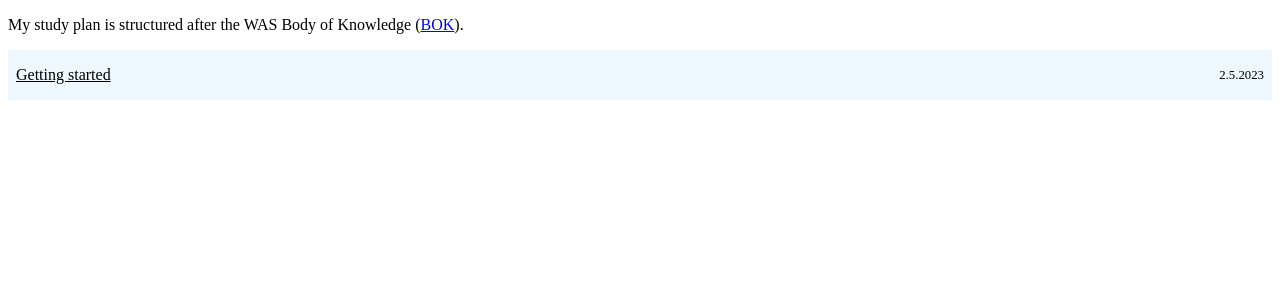
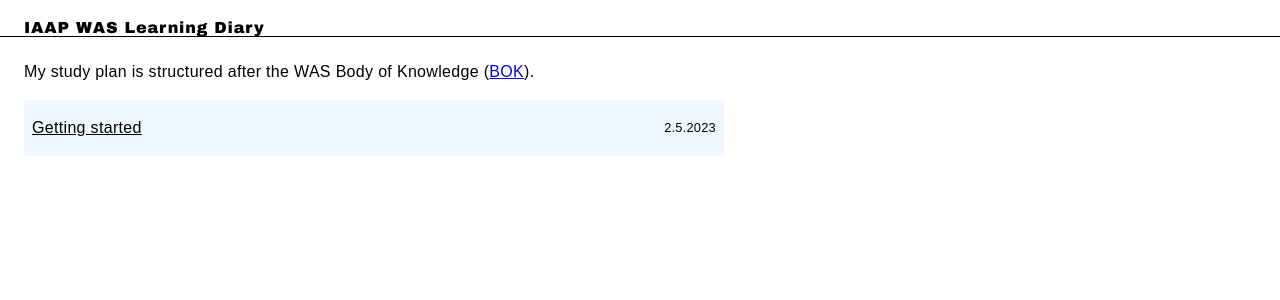
Before and after one commit to lapaset/was, a SvelteKit app: page / in a window 1280 px wide. Shown: the top 300 px of the page. Built offline with nearby package versions, Linux system fonts and the light colour scheme.

Commit message:
Add global layout

```diff
--- /dev/null
+++ b/src/routes/+layout.svelte
@@ -0,0 +1,92 @@
+<header>
+	<a href="/">
+		<h1>IAAP WAS Learning Diary</h1>
+	</a>
+</header>
+<main>
+	<slot />
+</main>
+
+<style>
+	main {
+		margin: 60px 16px;
+		max-width: 700px;
+	}
+
+	:global(body) {
+		background: white;
+	}
+
+	:global(h2, h3) {
+		color: black;
+		font-family: 'Arial Black', sans-serif;
+		font-weight: 900;
+		letter-spacing: 0.05em;
+	}
+
+	:global(a, p, span, li) {
+		font-family: 'Arial', sans-serif;
+		letter-spacing: 0.02em;
+		line-height: 1.5em;
+	}
+
+	:global(li) {
+		padding-top: 16px;
+	}
+
+	:global(.date) {
+		font-size: 0.8em;
+		font-weight: 900;
+		color: black;
+		background: aliceblue;
+		margin-bottom: 0;
+		width: 60px;
+		text-align: center;
+		padding: 4px 8px;
+		border-radius: 12px;
+	}
+
+	header {
+		display: block;
+		position: fixed;
+		background: white;
+		border-bottom: 1px solid black;
+		top: 0;
+		left: 0;
+		width: 100%;
+		height: 36px;
+	}
+
+	h1 {
+		margin: 0;
+		font-size: 1em;
+		color: black;
+		font-family: 'Arial Black', sans-serif;
+		font-weight: 900;
+		letter-spacing: 0.05em;
+		padding: 16px 16px 16px 24px;
+	}
+
+	a {
+		text-decoration: none;
+	}
+
+	a:focus-visible {
+		background: white;
+		font-size: 1.1em;
+		outline-offset: -8px;
+		transition: font-size 1s ease-in-out;
+	}
+
+	@media (prefers-reduced-motion) {
+		a:focus-visible {
+			font-size: 1em;
+		}
+	}
+
+	@media screen and (max-width: 600px) {
+		main {
+			margin: 60px 8px;
+		}
+	}
+</style>
```
